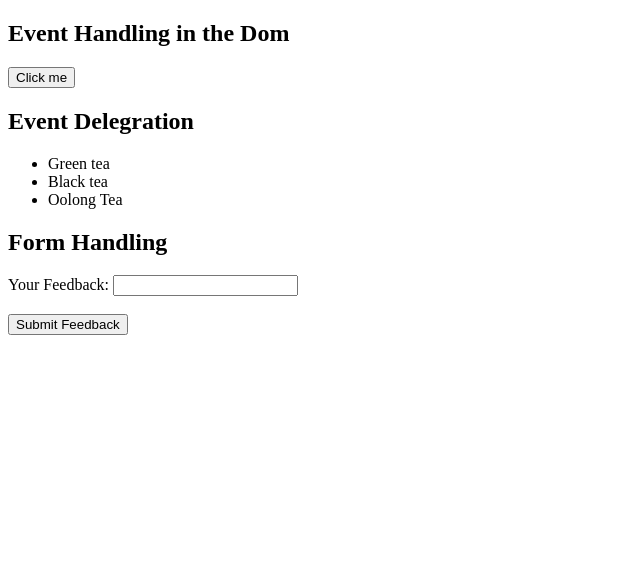
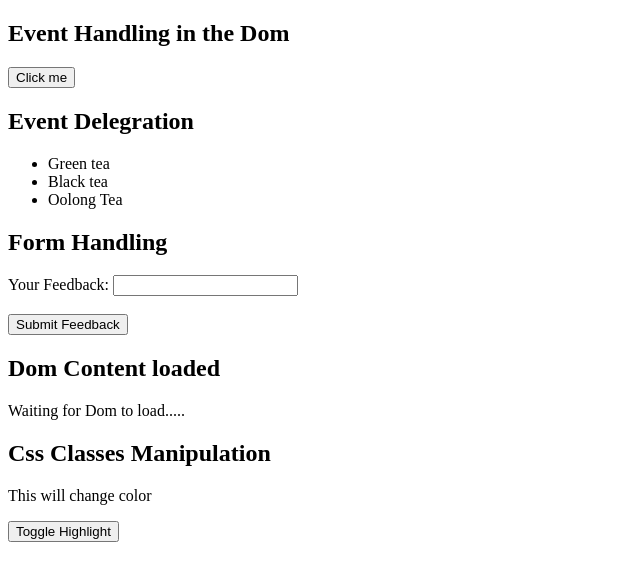
Before and after one commit to Omkardmahadik/chaicode-webdev, a plain HTML site: page 7_javascript/part5/dom_finale/index.html in a window 1280 px wide. Shown: the whole page, without its empty margins (0-640 px from the left). Drawn offline with Linux system fonts and the light colour scheme; files whose address does not match are found by name.

Commit message:
commit dom-finale-done

```diff
--- a/7_javascript/part5/dom_finale/index.html
+++ b/7_javascript/part5/dom_finale/index.html
@@ -5,6 +5,12 @@
     <meta name="viewport" content="width=device-width, initial-scale=1.0" />
     <title>Document</title>
   </head>
+  <style>
+    .highlight{
+      background-color: pink;
+
+    }
+  </style>
   <body>
     <!-- Example 6: -->
     <section id="example-6">
@@ -25,13 +31,27 @@
     <!-- Example 8: Form Handling -->
     <section id="example-8">
       <h2>Form Handling</h2>
-      <form id="feedbackForm" >
+      <form id="feedbackForm">
         <label for="feedbackInput">Your Feedback:</label>
         <input type="text" id="feedbackInput"><br><br>
         <button type="submit">Submit Feedback</button>
       </form>
       <p id="feedbackDisplay"></p>
     </section>
+
+    <!-- Exmaple 9: Dom Content loaded -->
+    <section id="example-9">
+      <h2>Dom Content loaded</h2>
+      <form id="feedbackForm">
+        <p id="domStatus">Waiting for Dom to load.....</p>
+      </section>
+
+      <!-- Example 10: Css Classes Manipulation -->
+      <section id="example-10">
+        <h2>Css Classes Manipulation</h2>
+        <p id="descriptionText">This will change color</p>
+        <button id="toggleHighlight">Toggle Highlight</button>
+      </section>
       <script src="dom.js"></script>
     </body>
   </html>
```
Also changed, not shown: 7_javascript/part5/dom_finale/script.js (+10 -0 lines). Lines whose indentation alone changed are shown as unchanged.
